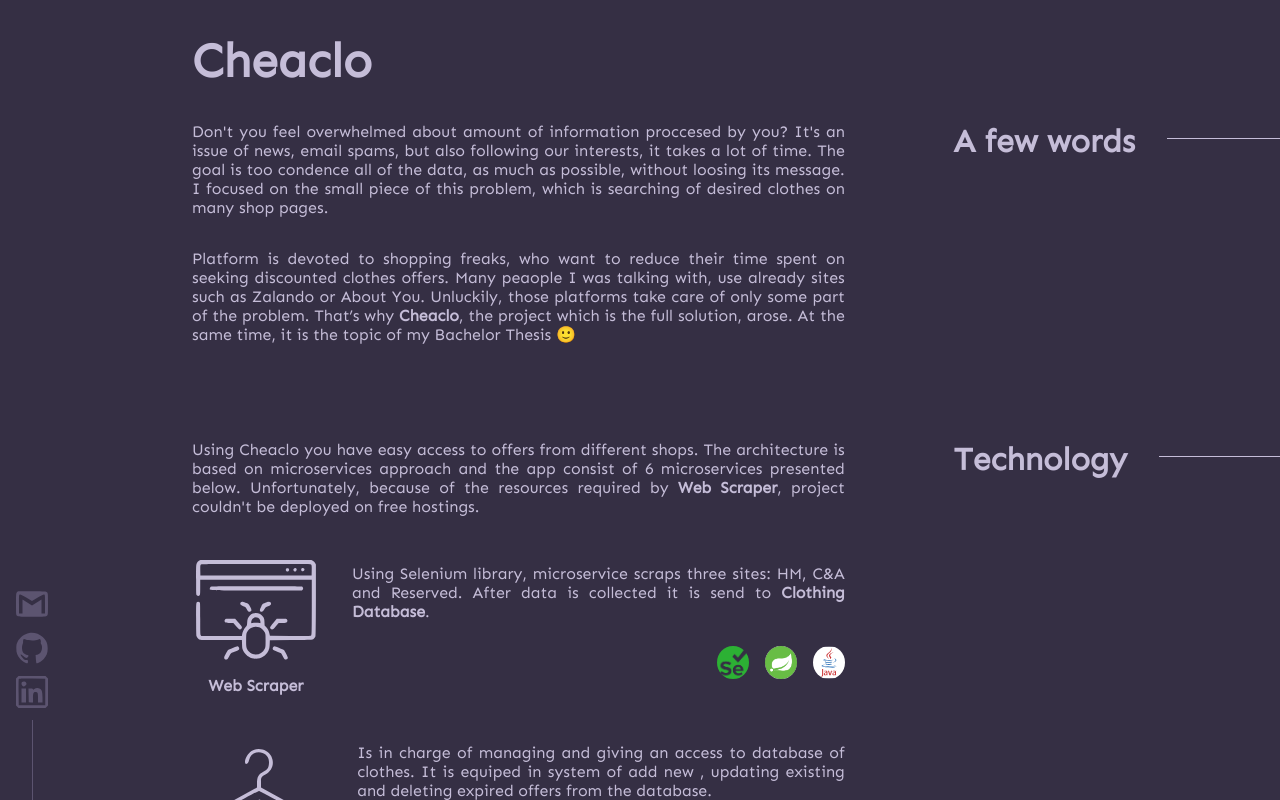
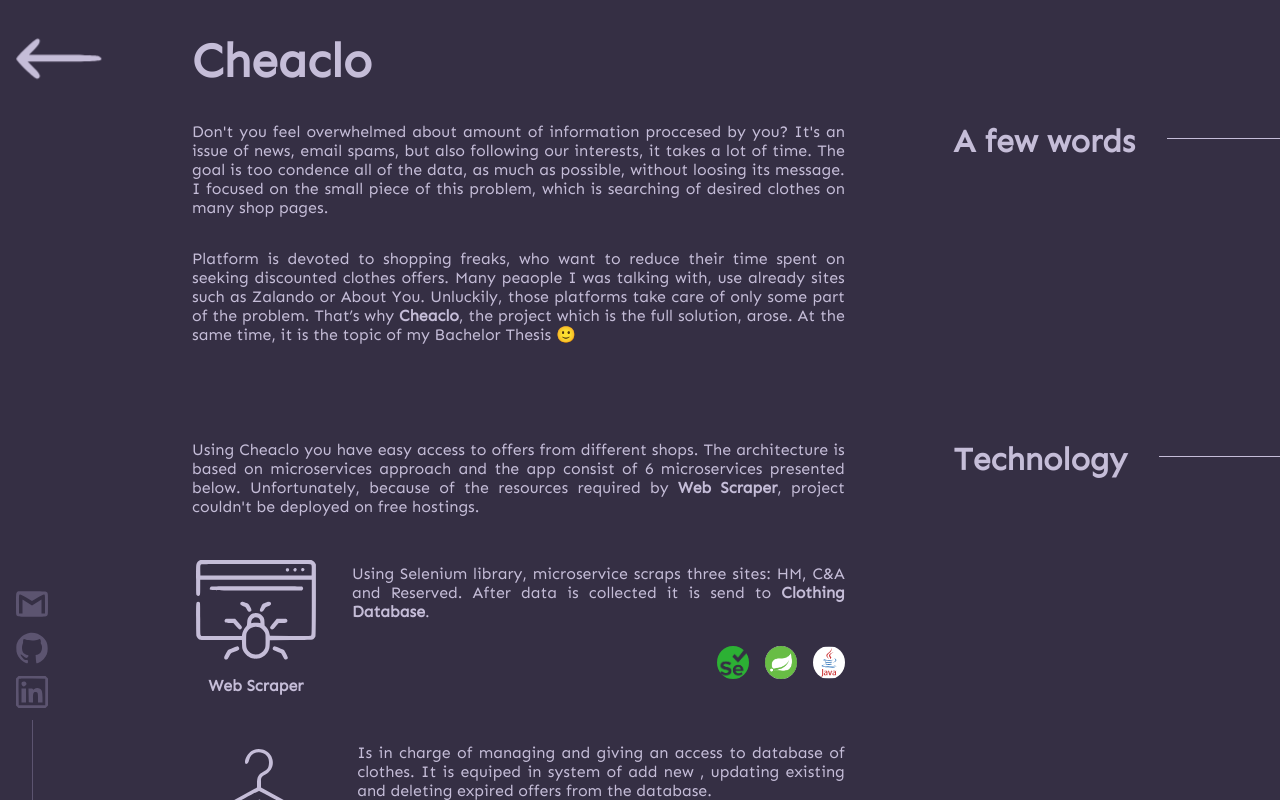
Before and after one commit to gingerjx/GingerPortfolio, a React (Create React App) app: page /cheaclo in a window 1280 px wide. Shown: the top 800 px of the page. Built offline with nearby package versions, Linux system fonts and the light colour scheme.

Commit message:
Add back button

```diff
--- a/src/components/cheaclo/Cheaclo.js
+++ b/src/components/cheaclo/Cheaclo.js
@@ -17,11 +17,13 @@
 import frontIcon from './assets/web-design.svg'
 import registryIcon from './assets/cloud.svg'
 import gatewayIcon from './assets/gateway.svg'
+import BackButton from '../common/backButton/BackButton'
 
 import vid from './assets/cheaclo_full.webm'
 
 const Cheaclo = () => {
   return <div className='cheaclo-container'>
+            <BackButton></BackButton>
             <h1>{Texts.cheaclo.title}</h1>
             <div className='chapter'>
               <div className='content'>
--- /dev/null
+++ b/src/components/common/backButton/BackButton.js
@@ -0,0 +1,16 @@
+import React from 'react'
+import './backButton.css'
+import arrow from './assets/arrow.svg'
+import { Link } from 'react-router-dom'
+
+const DetailsButton = () => {
+    return (
+        <Link
+            to={'/'}
+            className='clickable'>
+                <img class='back-button' src={arrow} alt="Back Button"></img>
+        </Link>
+    )
+}
+
+export default DetailsButton
--- /dev/null
+++ b/src/components/common/backButton/backButton.css
@@ -0,0 +1,6 @@
+.back-button {
+    position: fixed;
+    left: 1em;
+    top: 1em;
+    transform: rotate(180deg);
+}
```
Also changed, not shown: src/components/common/backButton/assets/arrow.svg (added).
